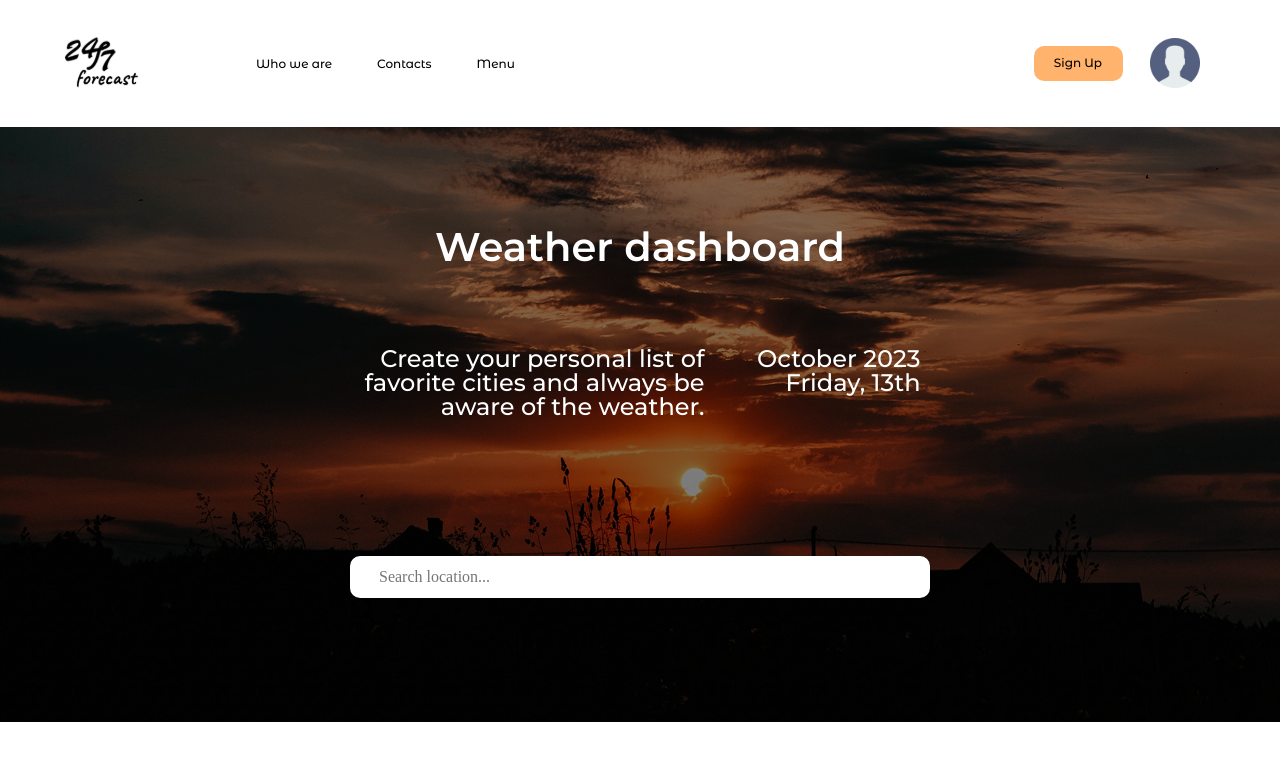
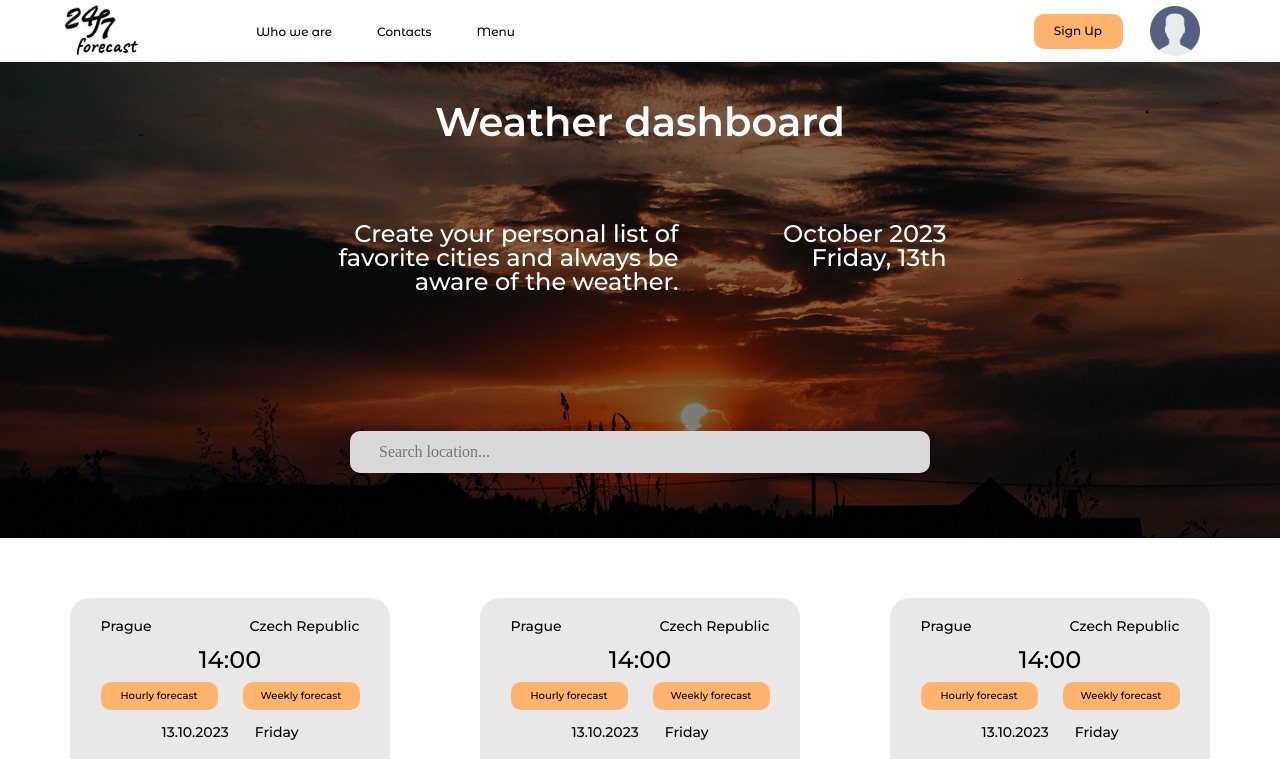
Before and after one commit to pypuc/weather-conditions, a React (Create React App) app: page / in a window 1280 px wide. Shown: the top 759 px of the page. Built offline with nearby package versions, Linux system fonts and the light colour scheme.

Commit message:
work hero adaptive

```diff
--- a/src/components/Header/Header.jsx
+++ b/src/components/Header/Header.jsx
@@ -8,13 +8,19 @@ export const Header = () => {
           <img src="/images/24-forecast.svg" alt="24-forecast" />
           <ul className={styles["header-list"]}>
             <li>
-              <a href="" className={styles["header-share"]}>Who we are</a>
+              <a href="" className={styles["header-share"]}>
+                Who we are
+              </a>
             </li>
             <li>
-              <a href="" className={styles["header-share"]}>Contacts</a>
+              <a href="" className={styles["header-share"]}>
+                Contacts
+              </a>
             </li>
             <li>
-              <a href="" className={styles["header-share"]}>Menu</a>
+              <a href="" className={styles["header-share"]}>
+                Menu
+              </a>
             </li>
           </ul>
           <div className={styles["header-mincont"]}>
@@ -22,7 +28,11 @@ export const Header = () => {
               Sign Up
             </button>
           </div>
-          <img src="/images/user.svg" alt="24-forecast" />
+          <img
+            className={styles["header-us"]}
+            src="/images/user.svg"
+            alt="24-forecast"
+          />
         </div>
       </div>
     </header>
--- a/src/components/Header/Header.module.css
+++ b/src/components/Header/Header.module.css
@@ -1,7 +1,4 @@
-header {
-  padding-top: 32px;
-  padding-bottom: 33px;
-}
+
 
 .header-container {
   display: flex;
@@ -9,42 +6,77 @@ header {
 
 .header-list {
   display: flex;
-  gap: 45px;
-  margin-left: 111px;
+  gap: 10px;
+  margin-left: 50px;
   align-items: center;
-  margin-right: 519px;
+  margin-right: 25px;
+   @media screen and (min-width: 768px) {
+    margin-left: 153px;
+    margin-right: 130px;
+    gap: 45px;
+  }
+  @media screen and (min-width: 1200px) {
+    margin-left: 111px;
+    margin-right: 519px;
+    gap: 45px;
+  }
+}
+
+.header-us {
+  @media screen and (max-width: 768px) {
+    opacity: 0;
+  }
 }
 
 .header-share {
   font-family: Montserrat Alternates;
 font-weight: 500;
 font-style: Medium;
-font-size: 12px;
+font-size: 10px;
 line-height: 100%;
 letter-spacing: 0%;
-color: #000000;
 text-decoration: none;
+  @media screen and (min-width: 1200px) {
+    font-size: 12px;
+    text-decoration: none;
+    color: #000000;
+}
 }
 
 .header-singup {
+  font-family: Montserrat Alternates;
+font-weight: 400;
+font-style: Regular;
+font-size: 10px;
   background-color: #ffb36c;
   display: flex;
   align-items: center;
-  margin-right: 27px;
-  width: 89px;
+  width: 73px;
   height: 35px;
   border-radius: 10px;
-  padding-top: 10px;
+  padding-top: 8px;
+  padding-right: 16px;
+  padding-bottom: 8px;
+  padding-left: 16px;
+  font-family: Montserrat Alternates;
+  font-style: Medium;
+  line-height: 100%;
+  letter-spacing: 0%;
+  border: none;
+    @media screen and (min-width: 768px) {
+      font-weight: 500;
+      margin-right: 25px;
+  }
+  @media screen and (min-width: 1200px) {
+    width: 89px;
+     padding-top: 10px;
   padding-right: 20px;
   padding-bottom: 10px;
   padding-left: 20px;
-  font-family: Montserrat Alternates;
-  font-weight: 500;
-  font-style: Medium;
-  font-size: 12px;
-  line-height: 100%;
-  letter-spacing: 0%;
-  border: none;
+    font-size: 12px;
+      font-weight: 500;
+        margin-right: 27px;
+  }
 }
 
 .header-mincont {
--- a/src/components/Hero/Hero.module.css
+++ b/src/components/Hero/Hero.module.css
@@ -1,11 +1,12 @@
 .hero {
   background-image: url(/public/images/evening.png);
-  height: 595px;
+  padding-top: 40px;
   display: flex;
   flex-direction: column;
   justify-content: center;
   background-color: rgba(0,0,0,0.5);
     background-blend-mode: darken;
+    padding-bottom: 40px;
 }
 
 .hero-container {
@@ -16,19 +17,34 @@
 }
 
 .hero-title {
+  text-align: center;
   font-family: Montserrat;
   font-weight: 600;
   font-style: SemiBold;
-  font-size: 40px;
+  font-size: 14px;
   line-height: 100%;
   letter-spacing: 0%;
   color: #ffffff;
   margin-bottom: 80px;
+  @media screen and (min-width: 768px) {
+    font-size: 20px;
+  }
+  @media screen and (min-width: 1200px) {
+    font-size: 40px;
+  }
 }
 
 .hero-list {
   display: flex;
-  gap: 52px;
+  row-gap: 20px;
+  flex-direction: column;
+  @media screen and (min-width: 768px) {
+    gap: 68px;
+    flex-direction: row;
+  }
+  @media screen and (min-width: 1200px) {
+    gap: 104px;
+  }
 }
 
 .hero-text {
@@ -75,4 +91,5 @@ border-radius: 10px;
 border: none;
 margin-top: 137px;
 padding-left: 29px;
+background-color: #D9D9D9;
 }
```
